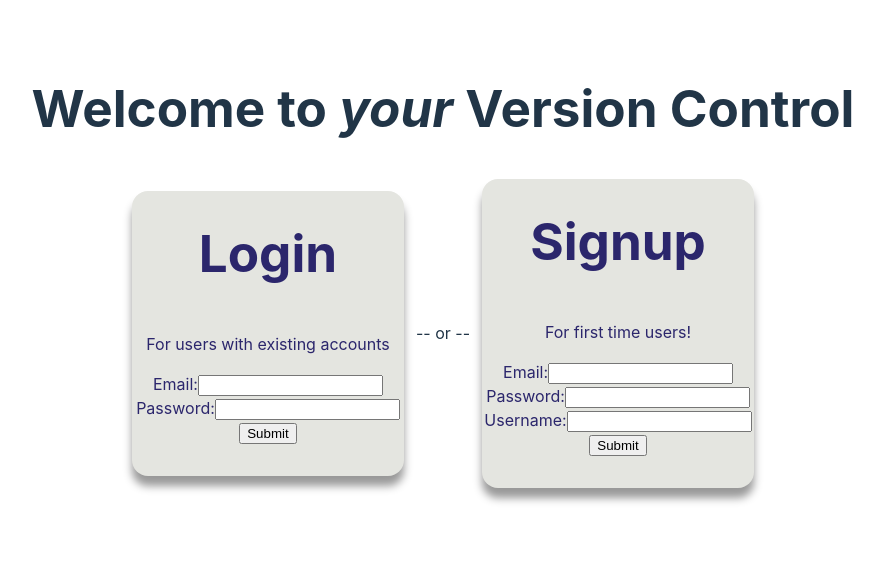
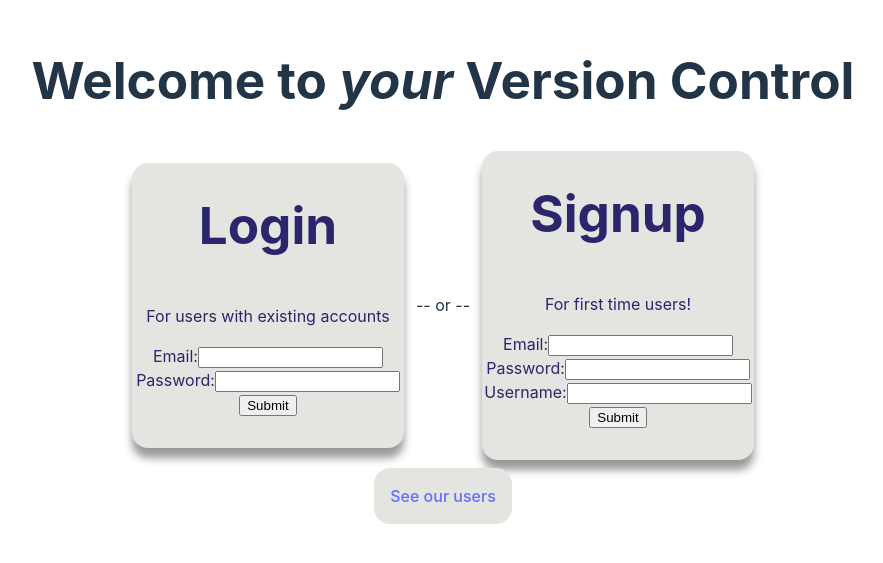
Before and after one commit to soupshell/CPSC304-Version-Control-Project, a React (Vite) app in the folder frontend/: page / in a window 1280 px wide. Shown: the part 129-692 px from the top of the page, without its empty margins (197-1080 px from the left). Built offline with nearby package versions, Linux system fonts and the light colour scheme.

Commit message:
Added button to redirect to UsersList

```diff
--- a/frontend/src/App.css
+++ b/frontend/src/App.css
@@ -13,6 +13,16 @@
   gap: 4px;
 }
 
+
+.ctgrey-button {
+  border-radius: 1rem;
+  padding: 1rem;
+  background-color: rgb(228, 229, 224);
+}
+.ctgrey-button:hover{
+  background-color: rgb(144, 167, 209);
+}
+
 .card-container {
   width: 17rem;
   border-radius: 1rem;
--- a/frontend/src/App.jsx
+++ b/frontend/src/App.jsx
@@ -2,6 +2,7 @@ import { BrowserRouter as Router, Routes, Route } from "react-router-dom";
 import Login from './pages/Login';
 import Home from './pages/Home';
 import RepoHome from './pages/RepoHome';
+import UsersList from './pages/UsersList';
 import './App.css';
 
 function App() {
@@ -14,6 +15,7 @@ function App() {
             <Route path="/" element={<Login />}/>
             <Route path="/Home" element={<Home />}/>
             <Route path="/Repo" element={<RepoHome />}/>
+            <Route path="/UsersList" element={<UsersList/>}/>
       </Routes>
       </div>
       </Router>
--- a/frontend/src/pages/Login.jsx
+++ b/frontend/src/pages/Login.jsx
@@ -1,4 +1,5 @@
 import AuthBox from '../components/AuthBox';
+import {Link} from 'react-router-dom';
 
 function Login(props) {
 
@@ -11,6 +12,9 @@ function Login(props) {
         <p> -- or --</p>
         <AuthBox title='Signup'/>
       </div>
+      <div className="centerDiv">
+        <Link to='/UsersList' className="ctgrey-button"> See our users </Link>
+      </div>
     </>
   );
 }
--- /dev/null
+++ b/frontend/src/pages/UsersList.jsx
@@ -0,0 +1,11 @@
+
+function UsersList(props) {
+
+   return (
+     <>
+      <p> Users List</p>
+     </>
+   )
+ }
+
+ export default UsersList;
```
